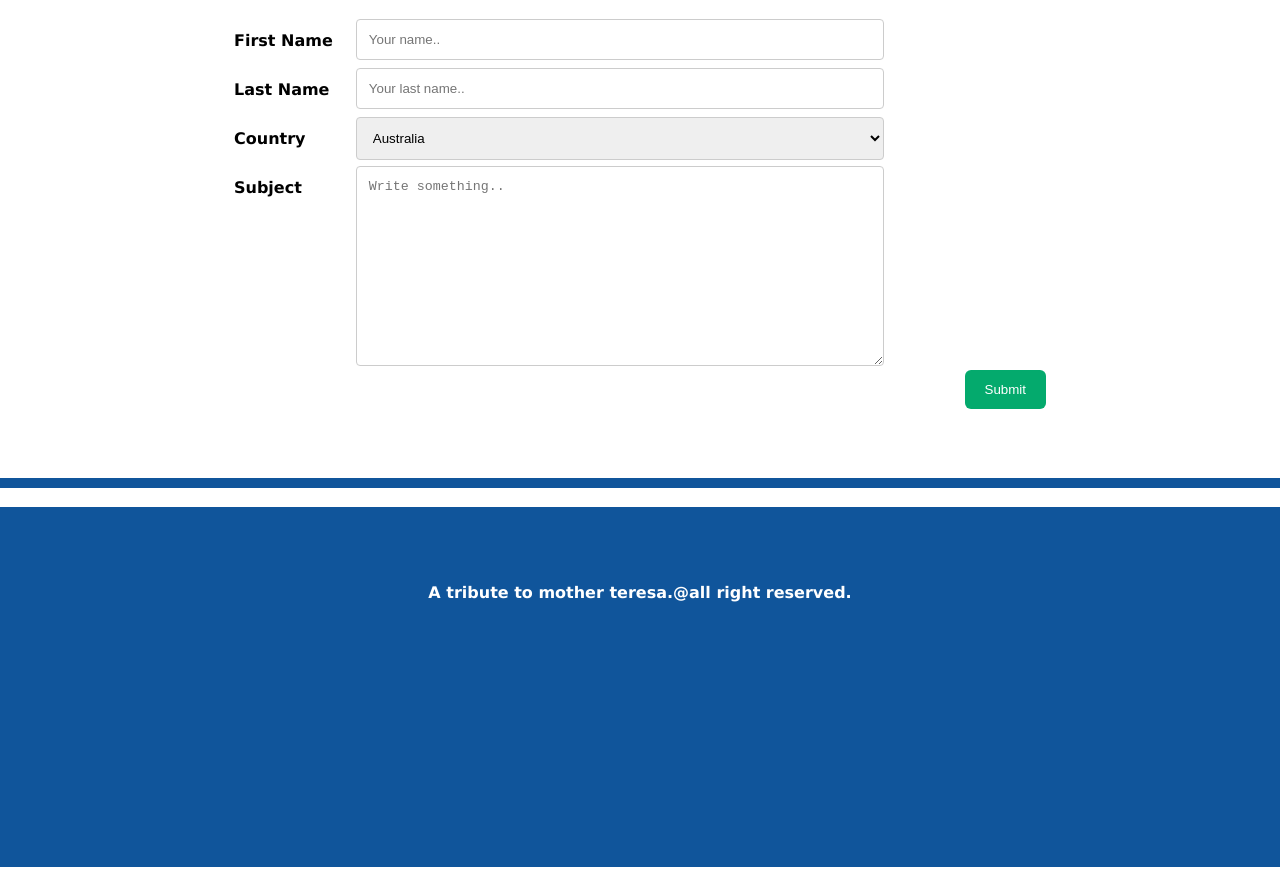
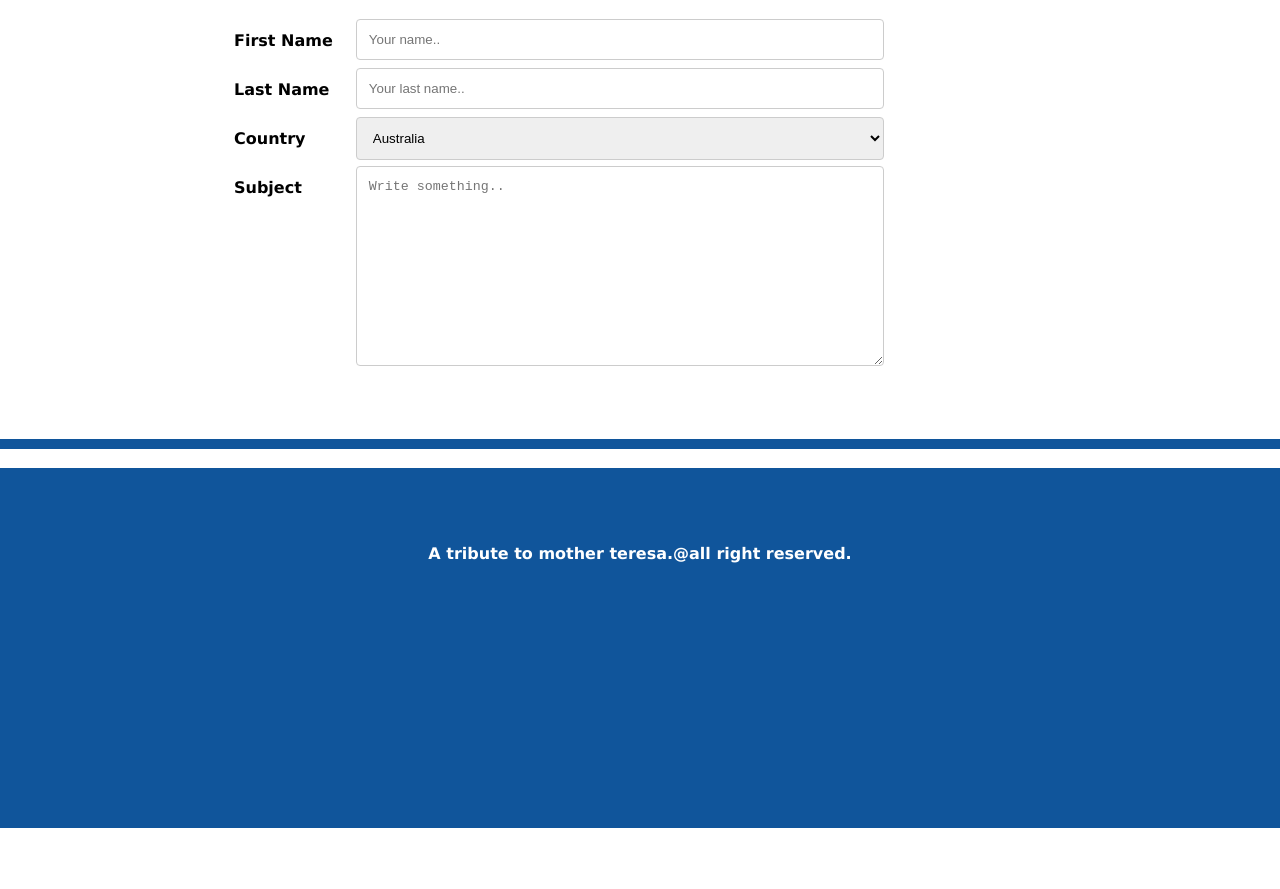
Before and after one commit to Nxnda/tribute_page, a plain HTML site: page index.html in a window 1280 px wide. Shown: the part 1715-2604 px from the top of the page. After the commit the page ends 2565 px from the top, so only its background shows below. Drawn offline with Linux system fonts and the light colour scheme.

Commit message:
Update index.html

```diff
--- a/index.html
+++ b/index.html
@@ -404,7 +404,7 @@ input[type=submit]:hover {
       </div>
     </div>
     <div class="row">
-      <input type="submit"> <a href="success.html"></a>
+       <a href="success.html"></a>
     </div>
   </form>
 </div>
```
